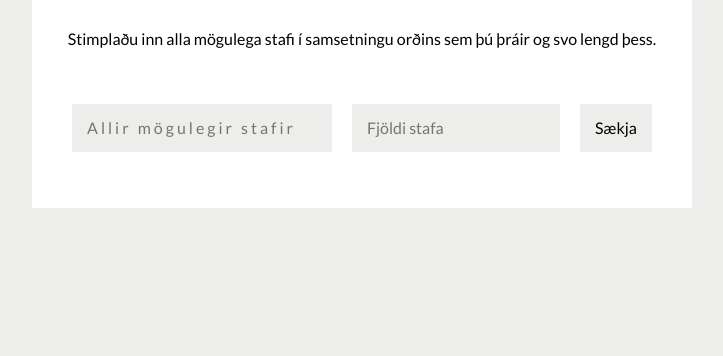
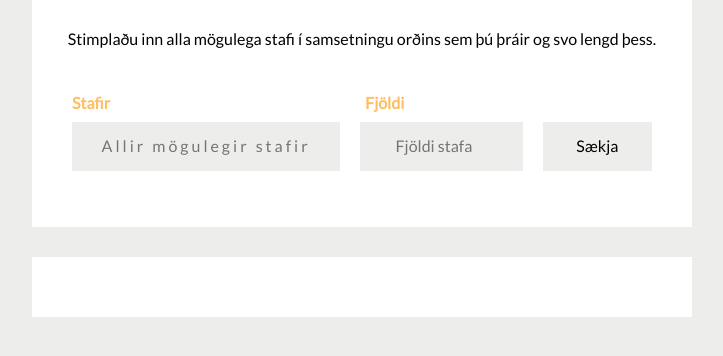
Before and after one commit to teddimagg/ordahakk, a website: page public/index.html in a window 1280 px wide. Shown: the part 150-506 px from the top of the page, without its empty margins (278-1001 px from the left). Drawn offline with Linux system fonts and the light colour scheme.

Commit message:
minor styling

```diff
--- a/index.js
+++ b/index.js
@@ -11,7 +11,7 @@ const remove = (array, element) => array.splice(array.indexOf(element), 1);
 
 // Solver
 const solver = (letters, length) => {
-	letters = Array.from(letters);
+	letters = Array.from(letters.toLowerCase());
 	const combinations = getCombinations(letters, length);
 
 	let results = [];
--- a/public/index.html
+++ b/public/index.html
@@ -2,6 +2,10 @@
 <head>
 	<meta charset="UTF-8">
 	<title>Orðahakk</title>
+	<meta charset="utf-8">
+    <meta name="description" content="">
+	<meta name="viewport" content="width=device-width">
+
 	<link rel="stylesheet" href="style/normalize.css">
 	<link rel="stylesheet" href="style/main.css">
 </head>
@@ -12,13 +16,17 @@
 			<p>Stimplaðu inn alla mögulega stafi í samsetningu orðins sem þú þráir og svo lengd þess.</p>
 		</div>
 		<form name="form" onSubmit="submitForm()">
-			<input placeholder="Allir mögulegir stafir" type="text" name="letters" required >
-			<input placeholder="Fjöldi stafa" type="number" name="length" required min="2" >
-			<input type="submit" value="Sækja">
+			<label for="letters">Stafir</label>
+			<label for="length">Fjöldi</label>
+			<div class="inputs">
+				<input placeholder="Allir mögulegir stafir" type="text" name="letters" required >
+				<input placeholder="Fjöldi stafa" type="number" name="length" required min="2" >
+				<input type="submit" value="Sækja">
+			</div>
 		</form>
-		<div class="answers">
+	</div>
+	<div class="answers">
 
-		</div>
 	</div>
 	<script src="script.js"></script>
 </body>
--- a/public/style/main.css
+++ b/public/style/main.css
@@ -11,9 +11,9 @@ body {
 	background-color: #ededeb;
 }
 
-.container {
+.container, .answers {
 	max-width: 600px;
-	width: 100%;
+	width: calc(100vw - 60px);
 	margin: 30px auto;
 	padding: 30px;
 	background-color: white;
@@ -30,7 +30,18 @@ body {
 	font-size: 3rem;
 }
 
-form {
+label {
+	display: inline-block;
+	font-weight: 600;
+	color: #ffbe61;
+}
+
+label:first-child {
+	margin-left: 10px;
+	width: calc(50% - 10px);
+}
+
+form .inputs {
 	width: 100%;
 	display: flex;
 }
@@ -40,6 +51,7 @@ input {
 	border: none;
 	margin: 10px;
 	background-color: #ededeb;
+	text-align: center;
 }
 
 input:focus {
@@ -48,13 +60,30 @@ input:focus {
 
 input[type="text"] {
 	letter-spacing: 3;
-	flex: 6;
+	width: 50%;
 }
 
 input[type="number"] {
-	flex: 1;
+	width: 30%;
 }
 
 input[type="submit"] {
-	flex: 1;
+	width: 20%;
 }
+
+.answers ul {
+	width: 100%;
+	list-style: none;
+	padding: 0;
+	margin: 0;
+}
+
+.answers ul li {
+	margin: 2px;
+	padding: 10px;
+	background-color: rgba(0,0,0,0.04);
+	text-align: center;
+	font-size: 2rem;
+	font-family: 'Fredoka One', cursive
+
+}
```
